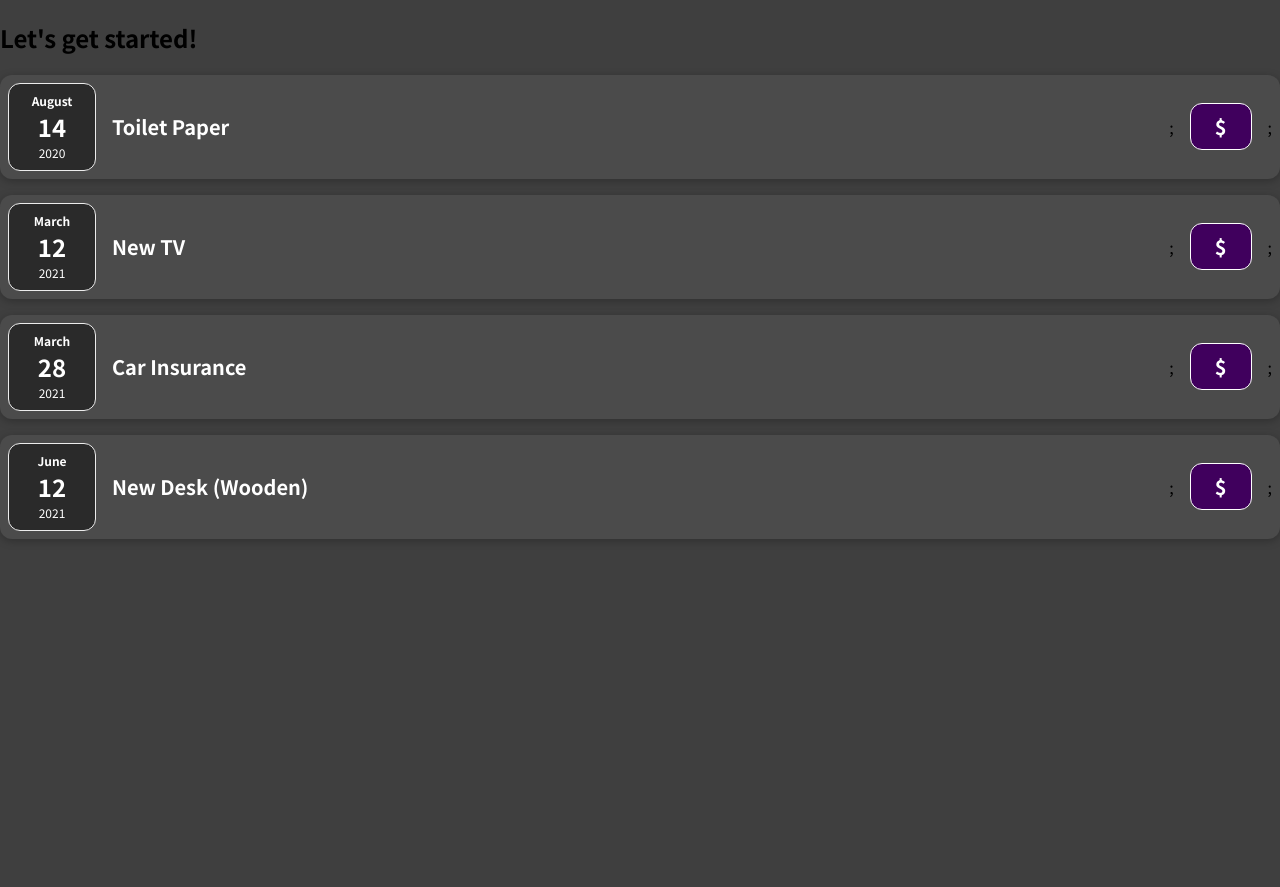
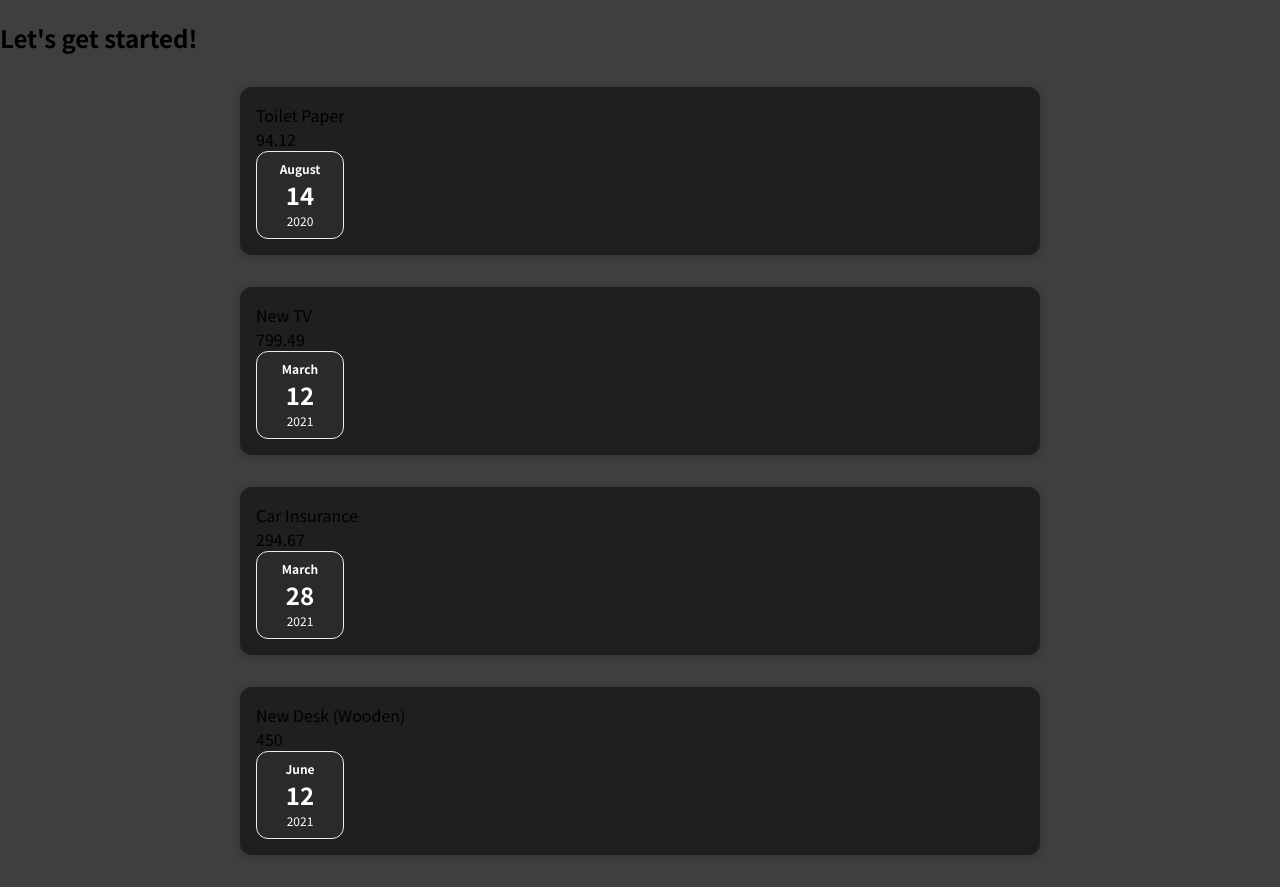
Before and after one commit to HammadSKhan/first-react-app, a JavaScript app: page / in a window 1280 px wide. Before the commit the page ends 800 px from the top, so only its background shows below. Built offline with nearby package versions, Linux system fonts and the light colour scheme.

Commit message:
Refactoring expense item

```diff
--- a/src/App.js
+++ b/src/App.js
@@ -1,4 +1,5 @@
 import ExpenseItem from "./component/ExpenseItem";
+import Expense from "./component/Expense";
 
 const expenses = [
   {
@@ -26,7 +27,12 @@ function App() {
   return (
     <div>
       <h2>Let's get started!</h2>
-      <ExpenseItem
+      <Expense expenses={expenses[0]} />
+      <Expense expenses={expenses[1]} />
+      <Expense expenses={expenses[2]} />
+      <Expense expenses={expenses[3]} />
+
+      {/* <ExpenseItem
         title={expenses[0].title}
         price={expenses[0].amount}
         date={expenses[0].date}
@@ -45,7 +51,7 @@ function App() {
         title={expenses[3].title}
         price={expenses[3].amount}
         date={expenses[3].date}
-      ></ExpenseItem>
+      ></ExpenseItem> */}
     </div>
   );
 }
--- /dev/null
+++ b/src/component/Expense.css
@@ -0,0 +1,9 @@
+.expenses {
+  padding: 1rem;
+  background-color: rgb(31, 31, 31);
+  margin: 2rem auto;
+  width: 50rem;
+  max-width: 95%;
+  border-radius: 12px;
+  box-shadow: 0 1px 8px rgba(0, 0, 0, 0.25);
+}
--- /dev/null
+++ b/src/component/Expense.js
@@ -0,0 +1,19 @@
+import "./Expense.css";
+import ExpenseDate from "./Expensedate";
+
+function Expense(props) {
+  const title = props.expenses.title;
+  const price = props.expenses.amount;
+  //   const date = props.expenses.date;
+
+  return (
+    <div className="expenses">
+      <div>{title}</div>
+      <div>{price}</div>
+      <ExpenseDate date={props.expenses.date} />
+      {/* <div>{date}</div> */}
+    </div>
+  );
+}
+
+export default Expense;
```
